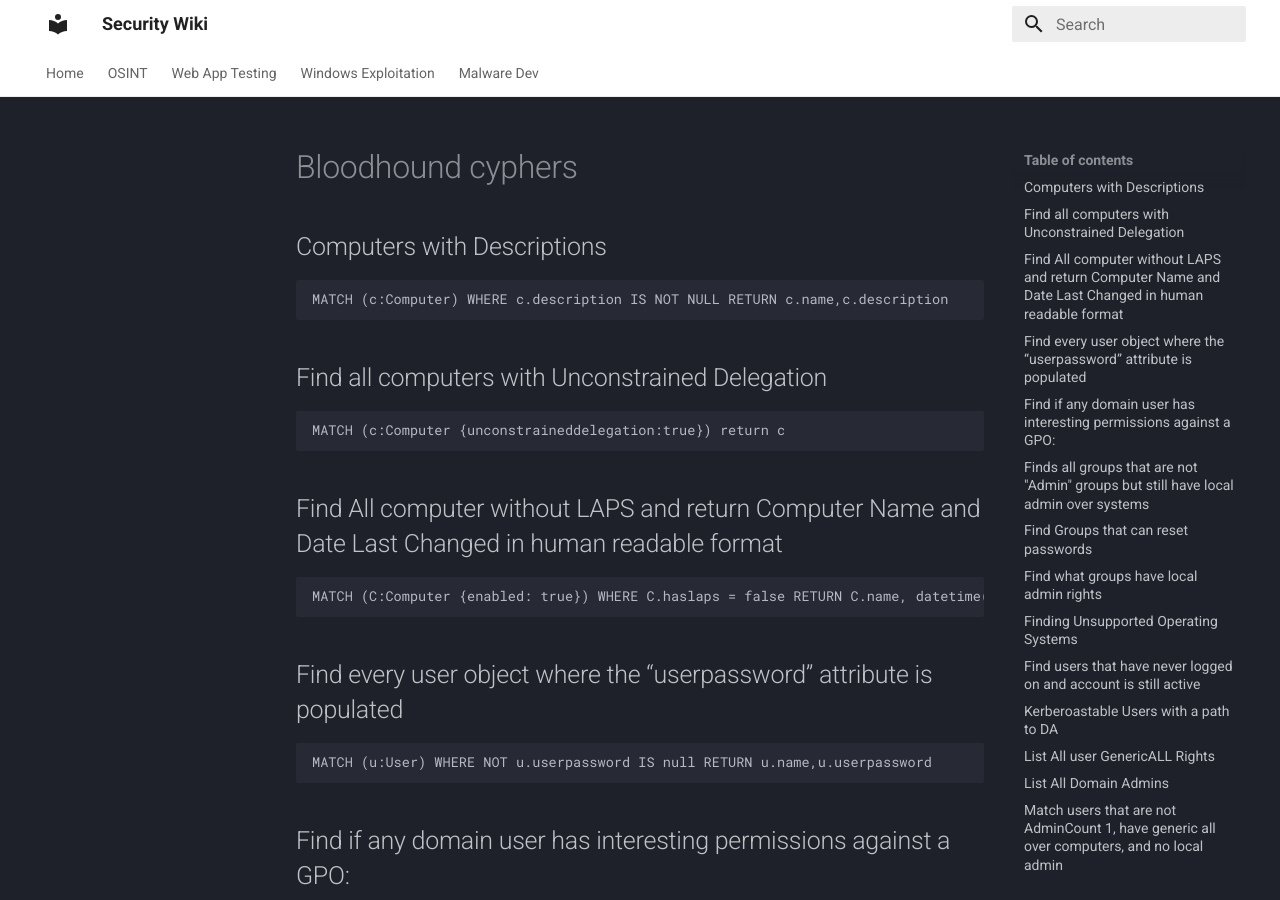
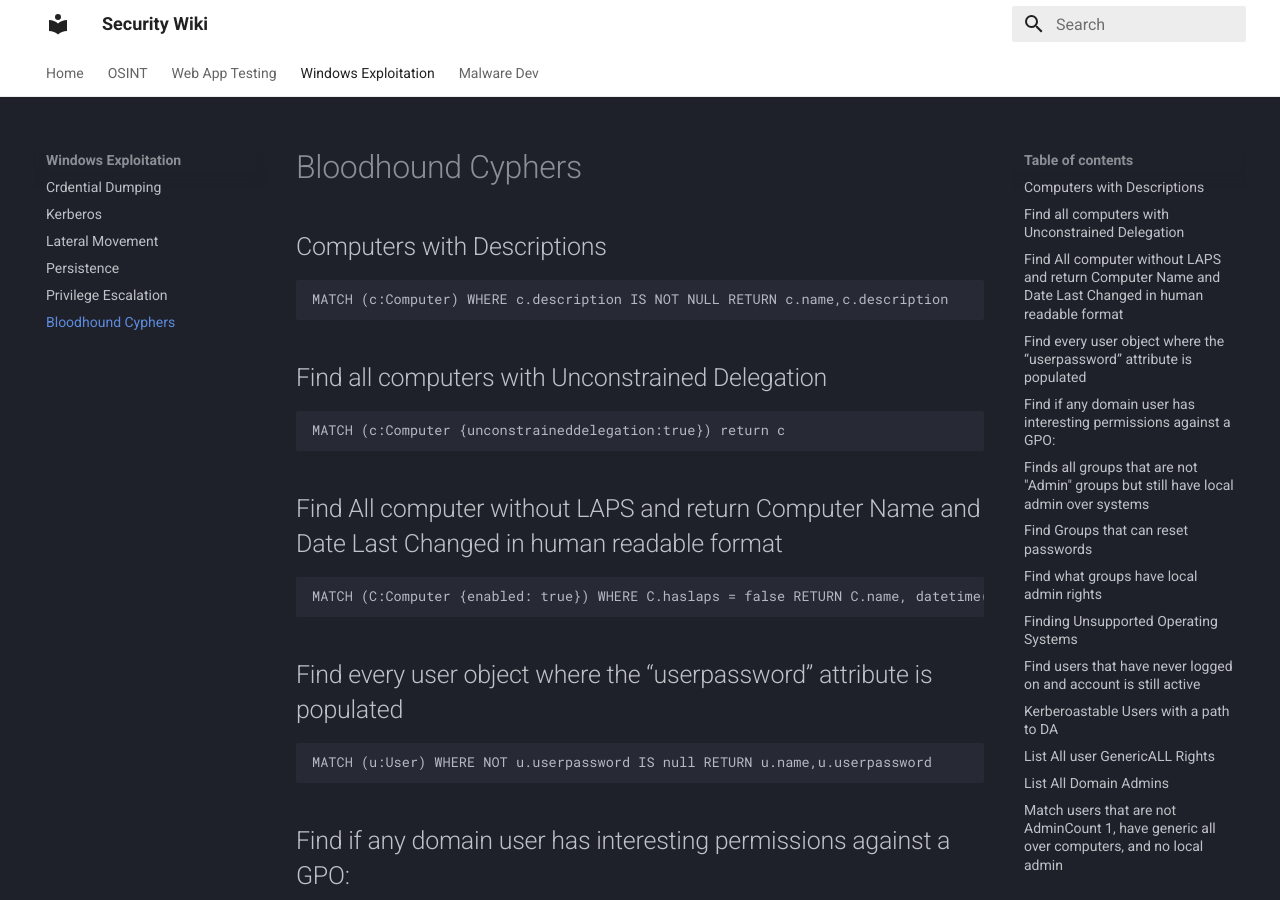
Before and after one commit to ConfusingBLANK/confusingblank.github.io, an MkDocs documentation site: the page built from docs/windowsexploitation/bloodhound-cyphers.md, in a window 1280 px wide and 900 px high. Built offline with MkDocs 1.6.1 and Material for MkDocs 9.7.7, drawn with Linux system fonts in a browser that asks for light colours.

Commit message:
added bloodhound cyphers

```diff
--- a/mkdocs.yml
+++ b/mkdocs.yml
@@ -20,6 +20,7 @@
     - Lateral Movement: windowsexploitation/lateral-movement.md
     - Persistence: windowsexploitation/persistence.md
     - Privilege Escalation: windowsexploitation/privilege-escalation.md
+    - Bloodhound Cyphers: windowsexploitation/bloodhound-cyphers.md
   - Malware Dev:
     - Payload Testing Snippets: malwaredev/payload-testing.md
     - PE Format Essentials: malwaredev/pe-file-format.md
```
